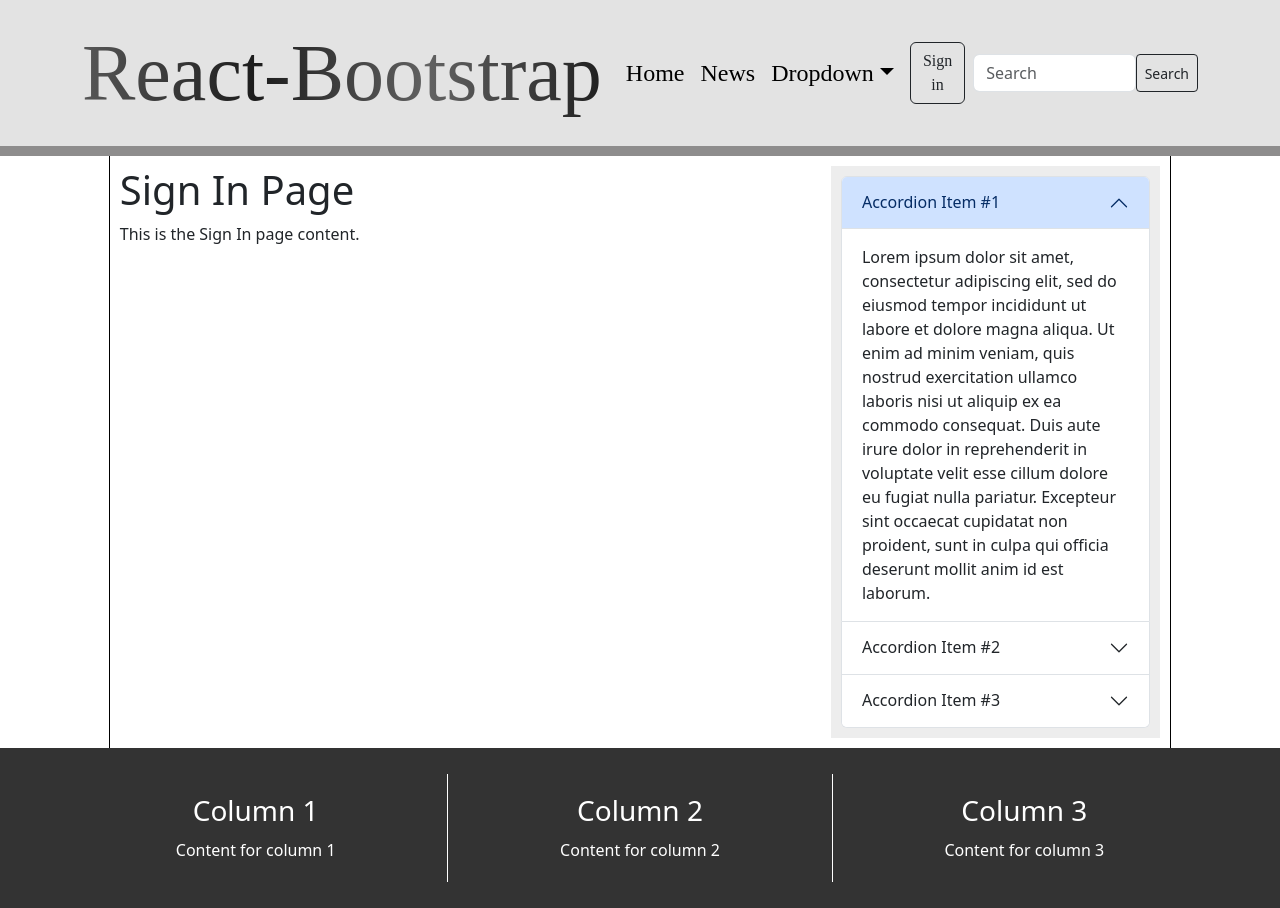
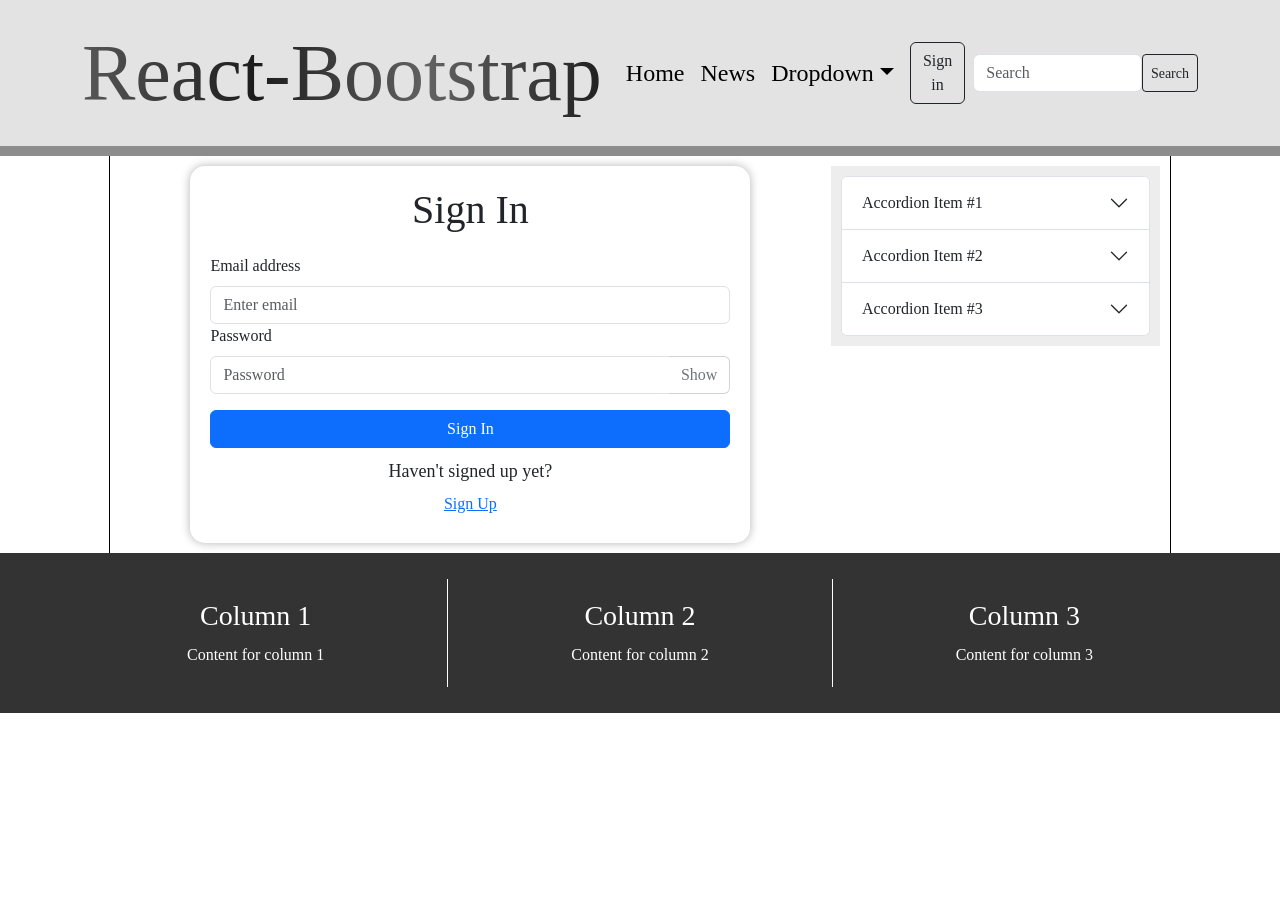
Before and after one commit to BrianOtaku/FrontEndTinTuc, a React (Create React App) app: page /login in a window 1280 px wide. After the commit the page ends 800 px from the top, so only its background shows below. Built offline with nearby package versions, Linux system fonts and the light colour scheme.

Commit message:
signin/signup

```diff
--- a/src/App.tsx
+++ b/src/App.tsx
@@ -10,16 +10,20 @@
 import AnotherAction from './pages/AnotherAction';
 import Something from './pages/Something';
 import SeparatedLink from './pages/SeparatedLink';
-// import SignUp from './pages/SignUp';
+import SignUp from './pages/SignUp';
 import SignIn from './pages/SignIn';
 import Aside from './pages/Aside';
 import Footer from './pages/Footer';
 
-// import css
+// import css bo cuc
 import './styles/Navbar.css';
 import './styles/Footer.css';
 import './styles/WebForm.css';
-import './styles/Home.css'
+
+// import css trang
+import './styles/Home.css';
+import './styles/SignIn.css';
+import './styles/SignUp.css';
 
 function App() {
   return (
@@ -37,6 +41,7 @@
               <Route path="/something" element={<Something />} />
               <Route path="/separated-link" element={<SeparatedLink />} />
               <Route path="/login" element={<SignIn />} />
+              <Route path="/signup" element={<SignUp />} />
             </Routes>
           </div>
           <aside className="side-content">
--- a/src/pages/Aside.tsx
+++ b/src/pages/Aside.tsx
@@ -3,7 +3,7 @@
 function Aside() {
     return (
         <Accordion defaultActiveKey={['0']} alwaysOpen>
-            <Accordion.Item eventKey="0">
+            <Accordion.Item eventKey="1">
                 <Accordion.Header>Accordion Item #1</Accordion.Header>
                 <Accordion.Body>
                     Lorem ipsum dolor sit amet, consectetur adipiscing elit, sed do
@@ -15,7 +15,7 @@
                     culpa qui officia deserunt mollit anim id est laborum.
                 </Accordion.Body>
             </Accordion.Item>
-            <Accordion.Item eventKey="1">
+            <Accordion.Item eventKey="2">
                 <Accordion.Header>Accordion Item #2</Accordion.Header>
                 <Accordion.Body>
                     Lorem ipsum dolor sit amet, consectetur adipiscing elit, sed do
@@ -27,7 +27,7 @@
                     culpa qui officia deserunt mollit anim id est laborum.
                 </Accordion.Body>
             </Accordion.Item>
-            <Accordion.Item eventKey="2">
+            <Accordion.Item eventKey="3">
                 <Accordion.Header>Accordion Item #3</Accordion.Header>
                 <Accordion.Body>
                     Lorem ipsum dolor sit amet, consectetur adipiscing elit, sed do
--- a/src/pages/SignIn.tsx
+++ b/src/pages/SignIn.tsx
@@ -1,12 +1,66 @@
-import React from 'react';
+import React, { useState } from 'react';
+import { Form, Button, Container, InputGroup, FormControl } from 'react-bootstrap';
+import { useNavigate } from 'react-router-dom';
+
 
 const SignIn: React.FC = () => {
+    const [email, setEmail] = useState<string>('');
+    const [password, setPassword] = useState<string>('');
+    const [showPassword, setShowPassword] = useState<boolean>(false);
+    const navigate = useNavigate();
+
+    const handleSubmit = (event: React.FormEvent) => {
+        event.preventDefault();
+        // Handle sign in logic here
+        console.log('Email:', email);
+        console.log('Password:', password);
+    };
+
+    const toggleShowPassword = () => {
+        setShowPassword(!showPassword);
+    };
+
     return (
-        <div>
-            <h1>Sign In Page</h1>
-            <p>This is the Sign In page content.</p>
-        </div>
+        <Container className="signin-container">
+            <h1>Sign In</h1>
+            <div>
+                <Form onSubmit={handleSubmit}>
+                    <Form.Group controlId="formEmail">
+                        <Form.Label>Email address</Form.Label>
+                        <Form.Control
+                            type="email"
+                            placeholder="Enter email"
+                            value={email}
+                            onChange={(e) => setEmail(e.target.value)}
+                        />
+                    </Form.Group>
+                    <Form.Group controlId="formPassword">
+                        <Form.Label>Password</Form.Label>
+                        <InputGroup>
+                            <FormControl
+                                type={showPassword ? "text" : "password"}
+                                placeholder="Password"
+                                value={password}
+                                onChange={(e) => setPassword(e.target.value)}
+                            />
+                            <Button variant="outline-secondary" onClick={toggleShowPassword} className='showButtonSignIn'>
+                                {showPassword ? "Hide" : "Show"}
+                            </Button>
+                        </InputGroup>
+                    </Form.Group>
+                    <Button variant="primary" type="submit" className="w-100 mt-3">
+                        Sign In
+                    </Button>
+                    <div className="textSignIn">
+                        <div>Haven't signed up yet? </div>
+                        <Button variant="link" onClick={() => navigate('/signup')} className='SignUpLink'>
+                            Sign Up
+                        </Button>
+                    </div>
+                </Form>
+            </div>
+        </Container>
     );
-}
+};
 
 export default SignIn;
--- /dev/null
+++ b/src/pages/SignUp.tsx
@@ -0,0 +1,63 @@
+import React, { useState } from 'react';
+import { Form, Button, Container, InputGroup, FormControl } from 'react-bootstrap';
+import { useNavigate } from 'react-router-dom';
+
+const SignUp: React.FC = () => {
+    const [email, setEmail] = useState<string>('');
+    const [password, setPassword] = useState<string>('');
+    const [showPassword, setShowPassword] = useState<boolean>(false);
+    const navigate = useNavigate();
+
+    const handleSubmit = (event: React.FormEvent) => {
+        event.preventDefault();
+        // Handle sign up logic here
+        console.log('Email:', email);
+        console.log('Password:', password);
+    };
+
+    const toggleShowPassword = () => {
+        setShowPassword(!showPassword);
+    };
+
+    return (
+        <Container className="signup-container">
+            <h1>Sign Up</h1>
+            <Form onSubmit={handleSubmit}>
+                <Form.Group controlId="formEmail">
+                    <Form.Label>Email address</Form.Label>
+                    <Form.Control
+                        type="email"
+                        placeholder="Enter email"
+                        value={email}
+                        onChange={(e) => setEmail(e.target.value)}
+                    />
+                </Form.Group>
+                <Form.Group controlId="formPassword">
+                    <Form.Label>Password</Form.Label>
+                    <InputGroup>
+                        <FormControl
+                            type={showPassword ? "text" : "password"}
+                            placeholder="Password"
+                            value={password}
+                            onChange={(e) => setPassword(e.target.value)}
+                        />
+                        <Button variant="outline-secondary" onClick={toggleShowPassword} className='showButtonSignUp'>
+                            {showPassword ? "Hide" : "Show"}
+                        </Button>
+                    </InputGroup>
+                </Form.Group>
+                <Button variant="primary" type="submit" className="w-100 mt-3">
+                    Sign Up
+                </Button>
+                <div className="textSignUp">
+                    <div>Already have an account? </div>
+                    <Button variant="link" onClick={() => navigate('/login')} className='SignInLink'>
+                        Sign In
+                    </Button>
+                </div>
+            </Form>
+        </Container>
+    );
+};
+
+export default SignUp;
--- a/src/styles/Home.css
+++ b/src/styles/Home.css
@@ -29,7 +29,6 @@
     margin-bottom: 0px;
     background-color: #007bff;
     font-size: large;
-    font-family: 'Times New Roman', Times, serif;
     color: white;
     border: none;
     border-radius: 15px;
--- a/src/styles/Navbar.css
+++ b/src/styles/Navbar.css
@@ -3,7 +3,6 @@
 {
   color: black;
   font-size: 3vh;
-  font-family: 'Times New Roman', Times, serif;
 }
 
 .separator
@@ -16,7 +15,6 @@
 .logo
 {
   font-size: 10vh;
-  font-family: 'Times New Roman', Times, serif;
   text-align: center;
   background: linear-gradient(90deg, #575757, #1c1c1c, rgb(98, 98, 98), rgb(32, 32, 32));
   -webkit-background-clip: text;
--- /dev/null
+++ b/src/styles/SignIn.css
@@ -0,0 +1,51 @@
+.signin-container
+{
+    padding: 20px;
+    background-color: #fff;
+    border-radius: 15px;
+    box-shadow: 0 0 10px rgba(0, 0, 0, 0.3);
+    max-width: 70vh;
+}
+
+.signin-container h1
+{
+    text-align: center;
+    margin-bottom: 20px;
+}
+
+.signin-button
+{
+    width: 100%;
+    margin-top: 10px;
+    cursor: pointer;
+}
+
+.textSignIn
+{
+    text-align: center;
+    margin-top: 10px;
+    margin-bottom: 0px;
+}
+
+.textSignIn div
+{
+    font-size: 18px;
+}
+
+.showButtonSignIn
+{
+    border: 1px solid lightgray;
+    border-left: 0px;
+    background-color: white;
+}
+
+.SignUpLink
+{
+    /* border: 1px solid black; */
+    margin-bottom: 0px;
+}
+
+.input-group-text
+{
+    cursor: pointer;
+}
--- /dev/null
+++ b/src/styles/SignUp.css
@@ -0,0 +1,45 @@
+.signup-container
+{
+    padding: 20px;
+    background-color: #fff;
+    border-radius: 15px;
+    box-shadow: 0 0 10px rgba(0, 0, 0, 0.3);
+    max-width: 70vh;
+}
+
+.signup-container h1
+{
+    text-align: center;
+    margin-bottom: 20px;
+}
+
+.signup-button
+{
+    width: 100%;
+    margin-top: 20px;
+    cursor: pointer;
+}
+
+.textSignUp
+{
+    text-align: center;
+    margin-top: 10px;
+    margin-bottom: 0px;
+}
+
+.textSignUp div
+{
+    font-size: 18px;
+}
+
+.showButtonSignUp
+{
+    border: 1px solid lightgray;
+    border-left: 0px;
+    background-color: white;
+}
+
+.input-group-text
+{
+    cursor: pointer;
+}
--- a/src/styles/WebForm.css
+++ b/src/styles/WebForm.css
@@ -1,5 +1,6 @@
 body
 {
+  font-family: 'Times New Roman', Times, serif;
   background-color: none;
 }
 
```
